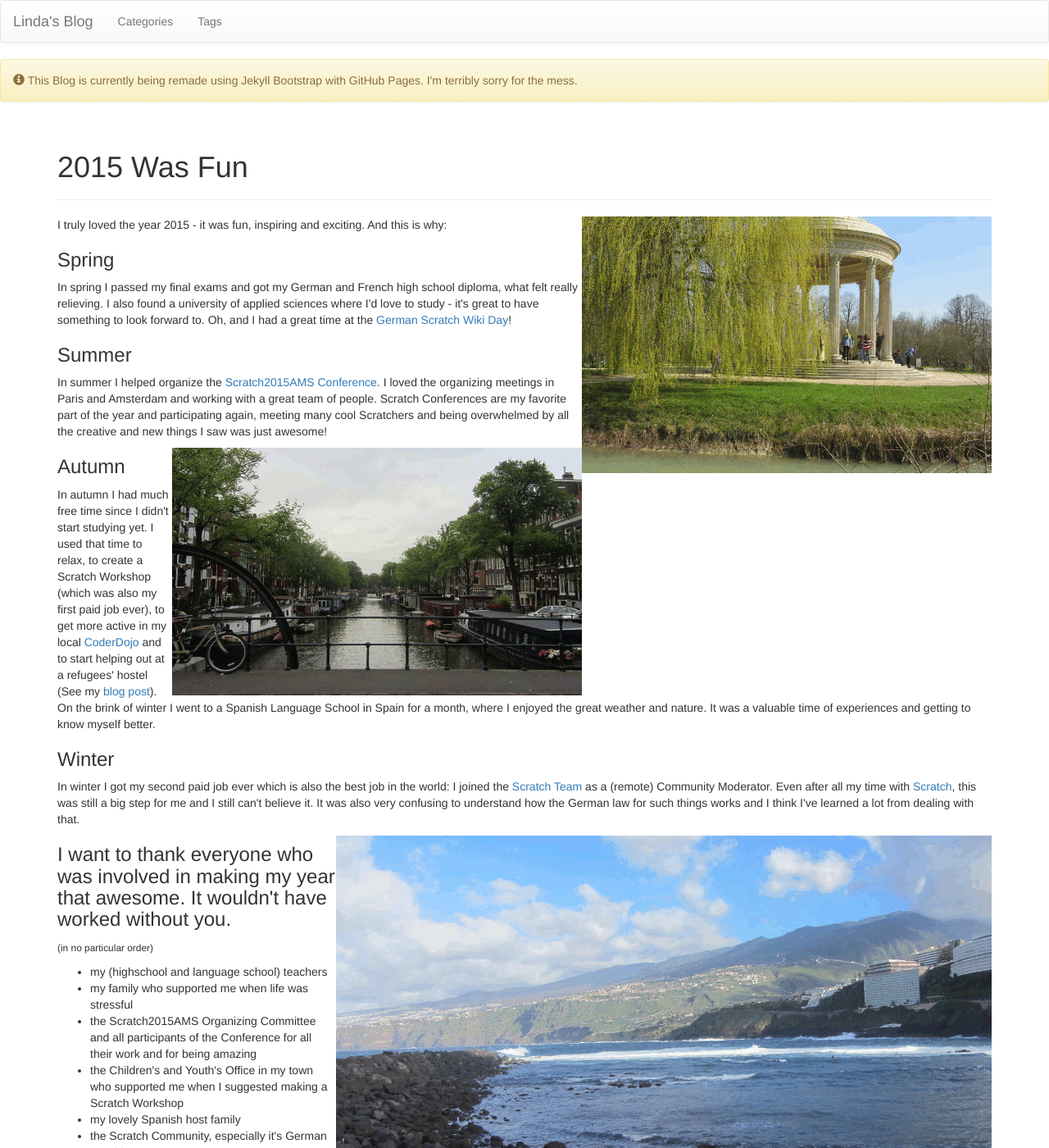
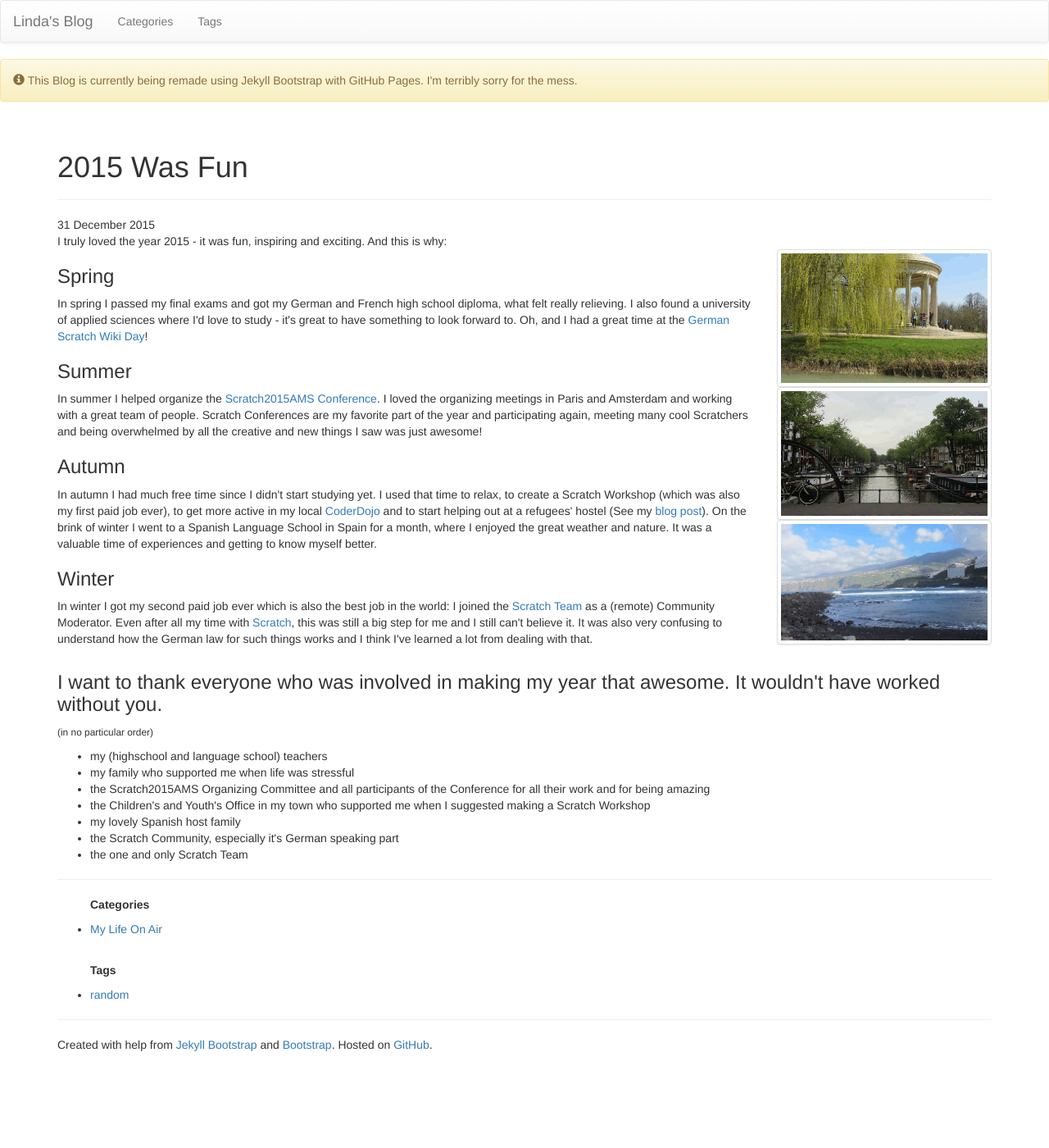
Before and after one commit to LiFaytheGoblin/LiFaytheGoblin.github.io, a Jekyll site: the page built from _posts/2015-12-31-2015-was-fun.html, in a window 1280 px wide and 1400 px high. Shown: the whole window at 82% size. Built offline with Jekyll 4.4.1, drawn with Linux system fonts in a browser that asks for light colours; nearby versions of some CDN libraries; library files that are not in the unit come from our copies; some of the changed text lies outside the part shown.

Commit message:
wah that should work!!

```diff
--- a/_config.yml
+++ b/_config.yml
@@ -3,7 +3,7 @@
 permalink: /:categories/:year/:month/:day/:title
 
 exclude: [".rvmrc", ".rbenv-version", "README.md", "Rakefile", "changelog.md"]
-highlighter: pygments
+highlighter: rouge
 
 # Themes are encouraged to use these universal variables
 # so be sure to set them if your theme uses them.
@@ -24,7 +24,7 @@
 # Else if you are pushing to username.github.io, replace with your username.
 # Finally if you are pushing to a GitHub project page, include the project name at the end.
 #
-production_url : http://lifaythegoblin.github.io
+production_url : http://LiFaytheGoblin.github.io
 
 # All Jekyll-Bootstrap specific configurations are namespaced into this hash
 #
@@ -53,7 +53,7 @@
   #   - Only the following values are falsy: ["", null, false]
   #   - When setting BASE_PATH it must be a valid url.
   #     This means always setting the protocol (http|https) or prefixing with "/"
-  BASE_PATH : false
+  BASE_PATH : http://LiFaytheGoblin.github.io
 
   # By default, the asset_path is automatically defined relative to BASE_PATH plus the enabled theme.
   # ex: [BASE_PATH]/assets/themes/[THEME-NAME]
--- a/_layouts/post.html
+++ b/_layouts/post.html
@@ -4,5 +4,4 @@
 layout: default
 ---
 {% include JB/setup %}
-{% include themes/bootstrap-3/page.html %}
 {% include themes/bootstrap-3/post.html %}
--- a/_posts/2015-12-31-2015-was-fun.html
+++ b/_posts/2015-12-31-2015-was-fun.html
@@ -9,7 +9,8 @@
 
 I truly loved the year 2015 - it was fun, inspiring and exciting. And this is why:
 
-<a href="/./assets/2015-12-31-1.jpg" style="float:right;"><img src="/./assets/2015-12-31-1.jpg" title="Paris" alt="Paris"/></a>
+<div class="row">
+	<div class="col-md-9">
 		<h3>Spring</h3>
 		<p>In spring I passed my final exams and got my German and French high school diploma, what felt really relieving.
 		I also found a university of applied sciences where I'd love to study - it's great to have something to look forward to.
@@ -19,7 +20,6 @@
 		<p>In summer I helped organize the <a href="http://www.scratch2015ams.org/">Scratch2015AMS Conference</a>. I loved the organizing meetings in Paris and Amsterdam and working with
 		a great team of people. Scratch Conferences are my favorite part of the year and participating again, meeting many cool Scratchers
 		and being overwhelmed by all the creative and new things I saw was just awesome!</p>
-<a href="/./assets/2015-12-31-2.JPG" style="float:right;"><img src="/./assets/2015-12-31-2.JPG" title="Amsterdam" alt="Amsterdam"/></a>
 
 		<h3>Autumn</h3>
 		<p>In autumn I had much free time since I didn't start studying yet. I used that time to relax, to create a Scratch Workshop (which was also my
@@ -31,10 +31,24 @@
 		<p>In winter I got my second paid job ever which is also the best job in the world: I joined the <a href="http://wiki.scratch.mit.edu/wiki/Scratch_Team">Scratch Team</a> as a (remote) Community Moderator.
 		Even after all my time with <a href="https://scratch.mit.edu/">Scratch</a>, this was still a big step for me and I still can't believe it. It was also very confusing to understand
 		how the German law for such things works and I think I've learned a lot from dealing with that.</p>
-<a href="/./assets/2015-12-31-3.JPG" style="float:right;"><img src="/./assets/2015-12-31-3.JPG" title="Tenerife, Spain" alt="Tenerife, Spain"/></a>
+	</div>
+	<div class="col-md-3">
+		<a href="{{ BASE_PATH }}/assets/2015-12-31-1.jpg" style="display:inline">
+			<img src="{{ BASE_PATH }}/assets/2015-12-31-1.jpg" class="img-thumbnail" title="Paris" alt="Paris" width="800px"/>
+		</a>
+		<a href="{{ BASE_PATH }}/assets/2015-12-31-2.JPG" style="display:inline">
+			<img src="{{ BASE_PATH }}/assets/2015-12-31-2.JPG" class="img-thumbnail" title="Amsterdam" alt="Amsterdam" width="800px"/>
+		</a>
+		<a href="{{ BASE_PATH }}/assets/2015-12-31-3.JPG" style="display:inline">
+			<img src="{{ BASE_PATH }}/assets/2015-12-31-3.JPG" class="img-thumbnail" title="Tenerife, Spain" alt="Tenerife, Spain" width="800px"/>
+		</a>
+	</div>
+</div>
 
-<h3>I want to thank everyone who was involved in making my year that awesome.
-It wouldn't have worked without you.</h3>
+<h3>
+	I want to thank everyone who was involved in making my year that awesome.
+	It wouldn't have worked without you.
+</h3>
 <p><small>(in no particular order)</small></p>
 <ul>
 	<li> my (highschool and language school) teachers</li>
```
Also changed, not shown: _posts/2015-08-31-insert-your-title-here.html (+6 -6 lines), _posts/2015-09-07-hack-your-salad.html (+10 -4 lines), README.md. Lines whose indentation alone changed are shown as unchanged.
